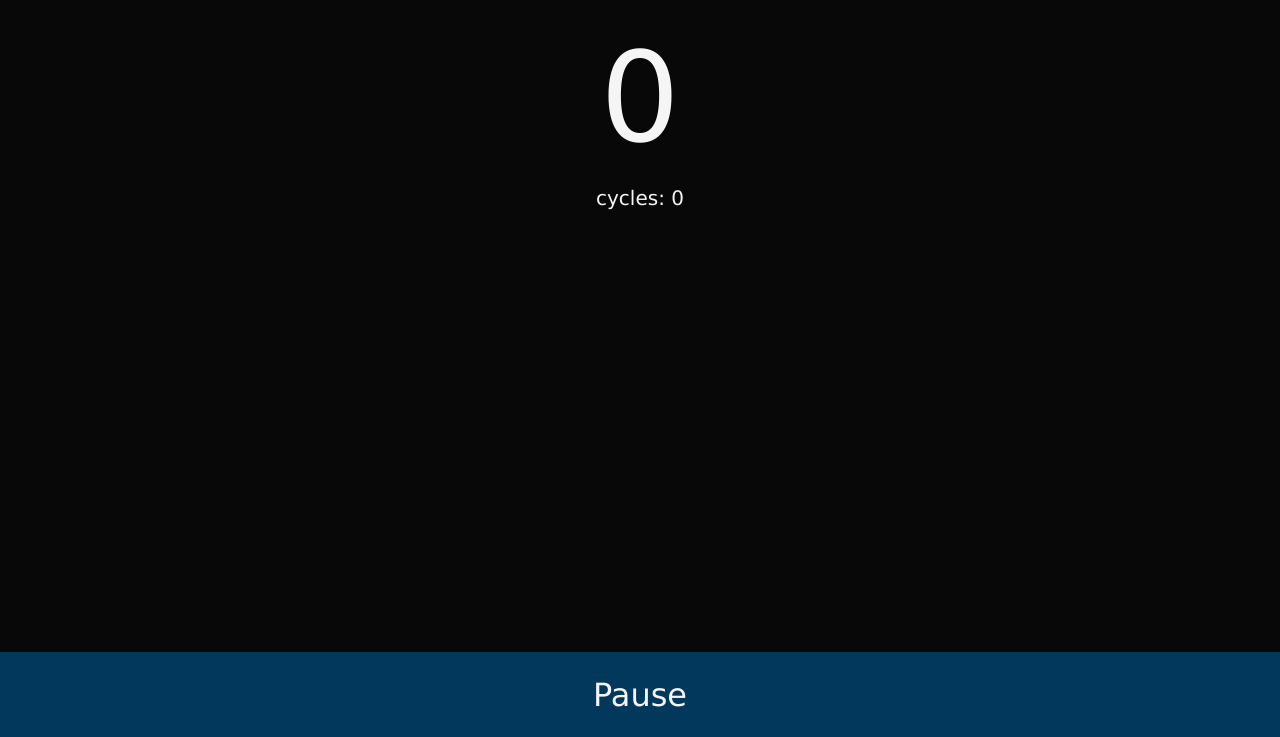
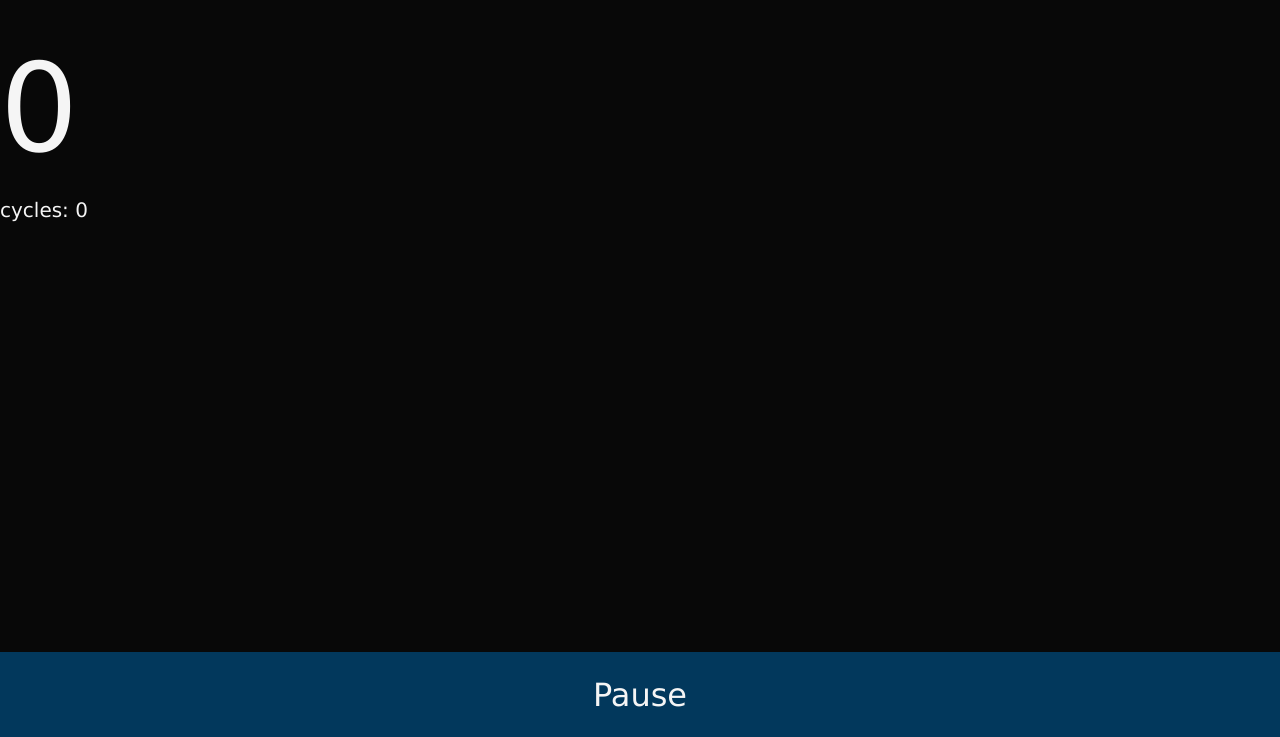
Before and after one commit to stefan-stere/tabata-timer, a plain HTML site: page timer.html in a window 1280 px wide. Shown: the part 63-800 px from the top of the page. Drawn offline with Linux system fonts and the light colour scheme.

Commit message:
add custom sound and notification before 3 sec before cycle change, fix scroll issues

```diff
--- a/config.xml
+++ b/config.xml
@@ -1,5 +1,5 @@
 <?xml version="1.0" encoding="UTF-8"?>
-<widget xmlns:tizen="http://tizen.org/ns/widgets" xmlns="http://www.w3.org/ns/widgets" version="1.1.4" viewmodes="maximized">
+<widget xmlns:tizen="http://tizen.org/ns/widgets" xmlns="http://www.w3.org/ns/widgets" version="1.2.0" viewmodes="maximized">
     <tizen:application id="dn0MZZoFG1.CATabata" package="dn0MZZoFG1" required_version="3.0"/>
     <content src="index.html"/>
     <feature name="http://tizen.org/feature/screen.size.normal"/>
@@ -7,6 +7,7 @@
     <name>CATabata</name>
     <tizen:privilege name="http://tizen.org/privilege/power"/>
     <tizen:privilege name="http://tizen.org/privilege/application.launch"/>
+    <tizen:privilege name="http://tizen.org/privilege/filesystem.read"/>
     <tizen:profile name="wearable"/>
     <tizen:setting background-support="enable" encryption="disable" hwkey-event="enable"/>
 </widget>
--- a/css/style.css
+++ b/css/style.css
@@ -16,19 +16,37 @@ input {
 	display: -webkit-flex;
 	box-sizing: border-box;
 	-webkit-box-sizing: border-box;
-	height:320px;
+	height:310px;
 }
 
 .content-padding {
-	margin-top: 16px;
-	margin-bottom: 16px;
-	padding-left: 16px;
-	padding-right: 16px;
+	padding-left: 18px;
 }
 
 .content-padding table{
 	margin-left: 40px;
 }
+
+.content-padding-timer{
+	border-collapse: collapse;
+	margin: 0px 0px 0px 0px;
+	padding: 0px 0px 0px 0px;
+}
+
+#wk-timer{
+	font-size:123px;
+	border-collapse: collapse;
+	margin: 0px 0px 18px 0px;
+	padding: 0px 0px 0px 0px;
+}
+
+#cc-timer{
+	font-size:20px;
+	border-collapse: collapse;
+	margin: 0px 0px 0px 0px;
+	padding: 0px 0px 0px 0px;
+}
+
 
 .content_text {
 	font-weight:bold;
--- a/timer.html
+++ b/timer.html
@@ -14,15 +14,10 @@
 		<header class="ui-header">
 			<h2 class="ui-title" id="wk-type">Workout</h2>
 		</header>
-		<div class="ui-content content-padding" >
-			<table style="width:200px; height:200px; text-align: center;margin:0 auto;">
-				<tr>
-					<td style="font-size:125px"><span id="wk-timer">0</span></td>
-				</tr>
-				<tr>
-					<td style="font-size:20px"><label>cycles:</label> <span id="cc-timer">0</span></td>
-				</tr>
-			</table>
+		<div class="ui-content content-padding-timer" >
+			<audio id="myaudio"></audio>&nbsp;
+			<div id="wk-timer">0</div>
+			<div id="cc-timer">cycles: 0</div>
 		</div>
 		<footer class="ui-footer ui-bottom-button">
       		<a href="#" class="ui-btn" id="pause-btn">Pause</a>
```
Also changed, not shown: lib/tau/wearable/js/timer.js (+35 -4 lines), .sign/author-signature.xml, .sign/signature1.xml, lib/tau/wearable/js/other.js (line endings or trailing spaces), 2 other files.
